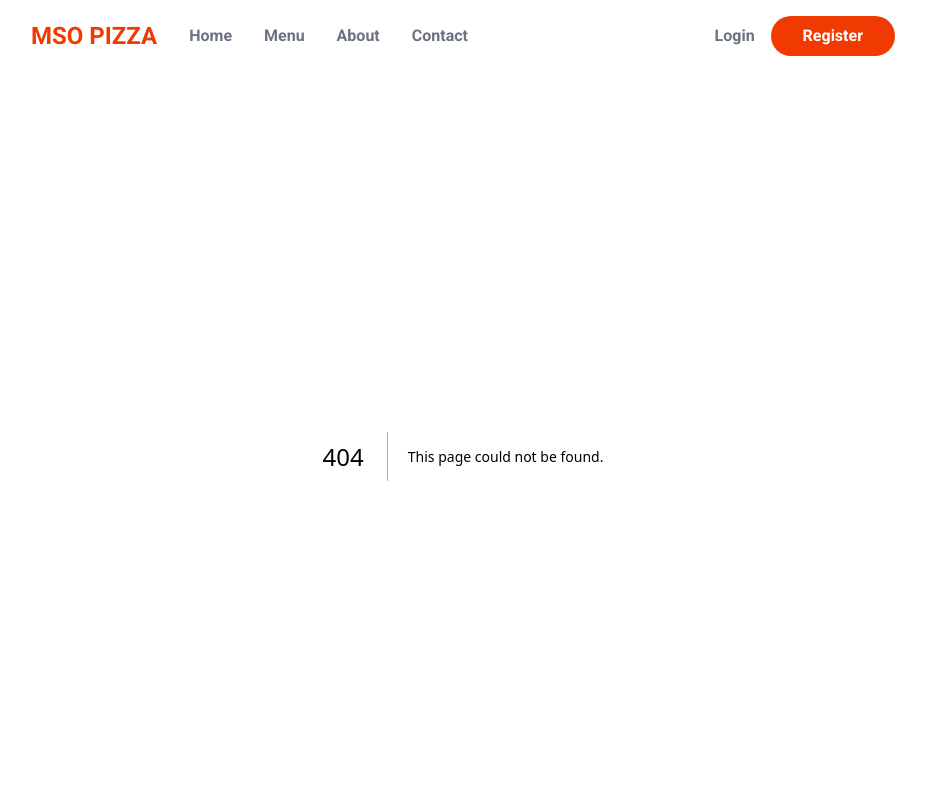
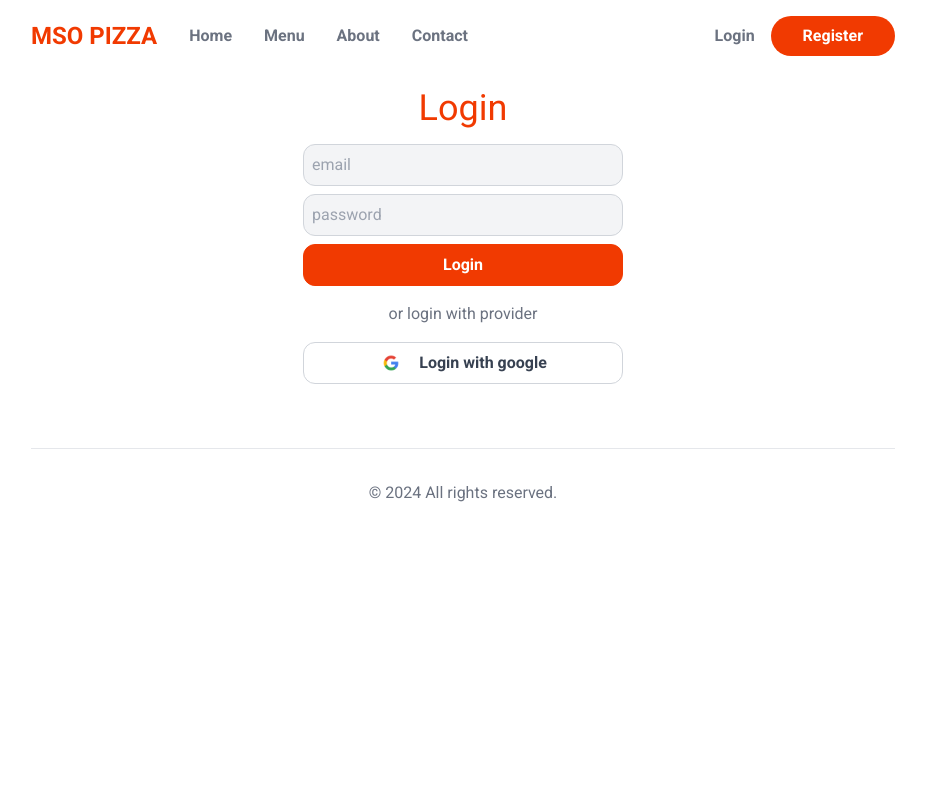
Before and after one commit to mohamed7omran/Food_Ordering, a Next.js app: page /login in a window 1280 px wide. Before the commit this address had no page. Shown: the top 800 px of the page, without its empty margins (177-1103 px from the left). Built offline with nearby package versions, Linux system fonts and the light colour scheme.

Commit message:
create login page

```diff
--- /dev/null
+++ b/src/app/login/page.js
@@ -0,0 +1,40 @@
+"use client";
+import Image from "next/image";
+import Link from "next/link";
+const LoginPage = () => {
+  return (
+    <>
+      <section className="mt-8">
+        <h1 className="text-center text-primary text-4xl mb-4">Login</h1>
+        <form className="max-w-xs mx-auto">
+          <input
+            type="email"
+            name="email"
+            placeholder="email"
+            onChange={(ev) => setEmail(ev.target.value)}
+          />
+          <input
+            type="password"
+            name="password"
+            placeholder="password"
+            onChange={(ev) => setPassword(ev.target.value)}
+          />
+          <button type="submit">Login</button>
+          <div className="my-4 text-center text-gray-500">
+            or login with provider
+          </div>
+          <button
+            type="button"
+            onClick={() => signIn("google", { callbackUrl: "/" })}
+            className="flex gap-4 justify-center"
+          >
+            <Image src={"/google.png"} alt={""} width={24} height={24} />
+            Login with google
+          </button>
+        </form>
+      </section>
+    </>
+  );
+};
+
+export default LoginPage;
```
